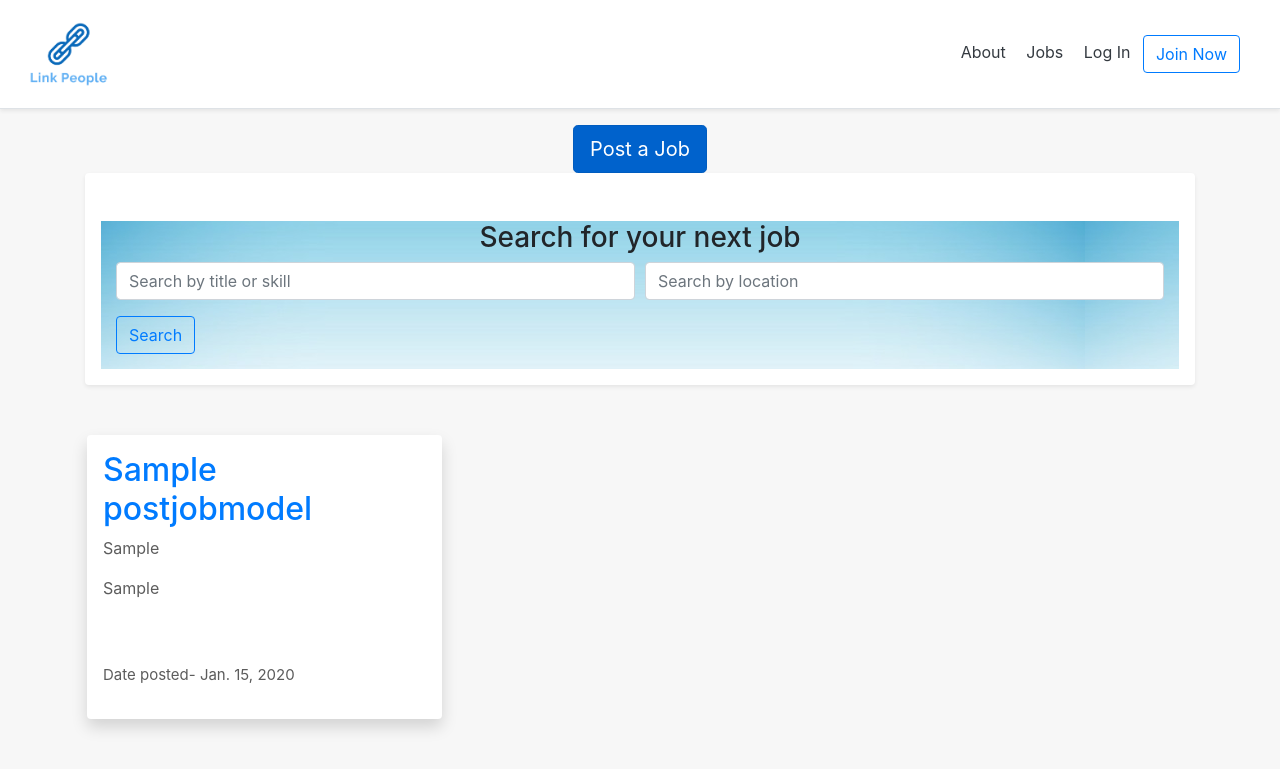
After one commit to BarunBlog/Link_People, a Django app: page /jobs/ in a window 1280 px wide. The commit adds this page. Shown: the top 769 px of the page. Run offline with Django 3.2, Linux system fonts and the light colour scheme; tables that the repository leaves empty hold one stand-in row (values such as "Sample post"); some libraries are stand-ins or nearby versions.

Commit message:
Create, List and Detail View created in jobs app

```diff
--- a/Link_people/urls.py
+++ b/Link_people/urls.py
@@ -32,6 +32,6 @@ urlpatterns = [
     path('accounts/', include('users.urls')),
     path('', include('pages.urls')),
     path('profile/', include('user_profile.urls')),
-    #path('jobs/', include('jobs.urls')),
+    path('jobs/', include('jobs.urls')),
 
 ] + static(settings.MEDIA_URL, document_root=settings.MEDIA_ROOT)
--- a/jobs/models.py
+++ b/jobs/models.py
@@ -1,8 +1,13 @@
+import uuid
 from django.db import models
+
+from django.urls import reverse
+from django.utils import timezone
 
 
 EmpType_choises = (
         ('full-time', 'Full-time'),
+        ('entry-level', 'Entry-level'),
         ('part-time', 'Part-time'),
         ('self-employed', 'Self-employed'),
         ('internship', 'Internship'),
@@ -11,12 +16,25 @@ EmpType_choises = (
 
 
 class PostJobModel(models.Model):
+    Job_id = models.UUIDField(
+        primary_key=True,
+        default=uuid.uuid4,
+        editable=False
+    )
     Job_title = models.CharField(max_length=150, blank=False)
     Company = models.CharField(max_length=150, blank=False)
     Job_location = models.CharField(max_length=250, blank=False)
     Employee_type = models.CharField(max_length=20, blank=False, choices=EmpType_choises)
 
-class PostJobPartTwoModel(models.Model):
+    Date_posted = models.DateField(default=timezone.now)
+    Is_approved = models.BooleanField(default=False)
+
     Description = models.TextField(blank=False)
     Add_skills = models.TextField(blank=False)
     Email_address = models.EmailField(blank=False)
+
+    def __str__(self):
+        return self.Job_title
+
+    def get_absolute_url(self):
+        return reverse('jobs_details', kwargs={'pk':str(self.pk)})
--- a/jobs/urls.py
+++ b/jobs/urls.py
@@ -0,0 +1,11 @@
+from django.urls import path
+
+from .views import JobListView, CreateJobView, JobsDetailView
+
+urlpatterns = [
+    path('', JobListView.as_view(), name='job_list'),
+    path('<uuid:pk>', JobsDetailView.as_view(), name='jobs_details'),
+    path('post-job/', CreateJobView.as_view(), name='post_job')
+    #path('<uuid:pk>', detailUserProfileInfo, name='user_profile_info'),
+    #path('<uuid:pk>', updateUserProfileInfo, name='update_user_profile_info'),
+]
--- a/jobs/views.py
+++ b/jobs/views.py
@@ -1,3 +1,31 @@
-from django.shortcuts import render
+from django.contrib.auth.mixins import LoginRequiredMixin
 
-# Create your views here.
+from django.views.generic import ListView, DetailView, CreateView
+
+from .models import PostJobModel
+from .forms import PostJobForm
+
+from django.contrib.messages.views import SuccessMessageMixin
+from django.urls import reverse_lazy
+
+
+class CreateJobView(LoginRequiredMixin, CreateView):
+    form_class = PostJobForm
+    template_name = 'jobs/post_job.html'
+    success_message = 'Your job post is waiting for approval'
+    success_url = reverse_lazy('job_list')
+    login_url = 'account_login'
+
+
+
+class JobListView(ListView):
+    model = PostJobModel
+    context_object_name = 'job_list'
+    template_name = 'jobs/job_list.html'
+
+
+
+class JobsDetailView(LoginRequiredMixin, DetailView):
+    model = PostJobModel
+    context_object_name = 'job_detail'
+    template_name = 'jobs/job_detail.html'
--- a/static/css/base.css
+++ b/static/css/base.css
@@ -1,3 +1,7 @@
+body{
+    background-color: rgb(247, 247, 247);
+}
+
 .container{
     position: relative;
     margin: 0 auto;
@@ -15,7 +19,7 @@ h1 {
     height: auto;
 }
 
-.content_search_jobs {
+.content_search_jobs_home {
     position: relative;
     margin: 0 auto;
     width: 100%;
@@ -24,7 +28,7 @@ h1 {
     border: 0px solid red;
 }
 
-.search_jobs {
+.search_jobs_home {
     position: relative;
     margin: 0 auto;
     height: 400px;
@@ -52,10 +56,10 @@ h1 {
 }
 
 @media (max-width:700px) {
-    .content_search_jobs{
+    .content_search_jobs_home{
         height: 820px;
     }
-    .search_jobs{
+    .search_jobs_home{
         width: 80%;
     }
     .search_jobs_img{
@@ -106,3 +110,76 @@ h1 {
     height: 200px;
     border: 0px solid blue
 }
+
+.post_search_job {
+    position: relative;
+    margin: 0 auto;
+    width: 100%;
+    height: auto;
+    text-align: center;
+    border: 0px solid blue;
+}
+
+
+.search_job_job_list {
+    position: relative;
+    margin: 0 auto;
+    width: 100%;
+    margin-top: 32px;
+    height: auto;
+    background-image: url('../images/div_back.jpg');
+    text-align: left;
+
+}
+
+.post-job {
+    position: relative;
+    margin: 0 auto;
+    width: 100%;
+    height: auto;
+
+    text-align: center;
+}
+
+.post-job-form{
+    position: relative;
+    margin: 0 auto;
+    width: 60%;
+    height: auto;
+    text-align: left;
+    margin-bottom: 30px;
+}
+
+
+.job-detail-left {
+    position: relative;
+    margin: 0 auto;
+    width: 80%;
+    height: auto;
+    margin-bottom: 30px;
+    float: left;
+    border: 0px solid black;
+}
+
+.job-detail-right {
+    position: relative;
+    margin: 0 auto;
+    width: 20%;
+    height: auto;
+    margin-bottom: 30px;
+    float: left;
+    border: 0px solid black;
+}
+
+.job-list {
+    position: relative;
+    margin: 0 auto;
+    width: 32%;
+    height: auto;
+    margin-bottom: 20px;
+    margin-top: 2px;
+    margin-left: 2px;
+    margin-right: 2px;
+    float: left;
+    border: 0px solid black;
+}
--- a/templates/_base.html
+++ b/templates/_base.html
@@ -26,7 +26,9 @@
 
                 <nav class="my-2 my-md-0 mr-md-3">
                     <a class="p-2 text-dark" href="{% url 'about' %}">About</a>
+                    <a class="p-2 text-dark" href="{% url 'job_list' %}">Jobs</a>
                     {% if user.is_authenticated %}
+
                         <a class="p-2 text-dark" href="{% url 'get_user_model_id' %}">Profile</a>
                         <a class="p-2 text-dark" href="{% url 'account_logout' %}">Log Out</a>
                     {% else %}
--- a/templates/home.html
+++ b/templates/home.html
@@ -11,9 +11,9 @@
     {% else %}
         <h1>Find Your Jobs.</h1>
 
-        <div class="content_search_jobs">
+        <div class="content_search_jobs_home">
 
-            <div class="search_jobs">
+            <div class="search_jobs_home">
 
                 <form action="#" method="get">
 
--- /dev/null
+++ b/templates/jobs/job_list.html
@@ -0,0 +1,43 @@
+{% extends '_base.html' %}
+
+{% block title %} Jobs {% endblock %}
+
+{% block content %}
+    <div class="post_search_job">
+        <a href="{% url 'post_job' %}" class="btn btn-primary btn-lg active" role="button" aria-pressed="true">Post a Job</a>
+
+        <div class="shadow-sm p-3 mb-5 bg-white rounded">
+            <div class="search_job_job_list">
+                <h3 style="text-align: center;">Search for your next job</h3>
+                <form>
+                    <div class="form-row" style="margin-left: 10px; margin-right: 10px;">
+                        <div class="form-group col-md-6">
+                            <input type="text" class="form-control" placeholder="Search by title or skill">
+                        </div>
+                        <div class="form-group col-md-6">
+                            <input type="text" class="form-control" placeholder="Search by location">
+                        </div>
+
+                    </div>
+                    <button style="margin-left: 15px; margin-bottom: 15px;" type="submit" class="btn btn-outline-primary">Search</button>
+                </form>
+            </div>
+        </div>
+
+
+    </div>
+
+
+    {% for job in job_list %}
+        <div class="job-list">
+            <div class="shadow p-3 mb-5 bg-white rounded">
+                <h2><a href="{{ job.get_absolute_url }}">{{ job.Job_title }}</a></h2>
+                <p style="color: rgb(92, 92, 92);font-size: 16px;">{{ job.Company }}</p>
+                <p style="color: rgb(92, 92, 92);font-size: 16px;">{{ job.Job_location }}</p>
+                <br><br>
+                <p style="color: rgb(92, 92, 92);font-size: 15px;">Date posted- {{ job.Date_posted }}</p>
+
+            </div>
+        </div>
+    {% endfor %}
+{% endblock %}
```
Also changed, not shown: jobs/admin.py (+4 -3 lines), jobs/forms.py (+7 -8 lines), templates/jobs/job_detail.html (added, +41 -0 lines), templates/jobs/post_job.html (added, +24 -0 lines), jobs/migrations/0001_initial.py, jobs/migrations/0002_remove_postjobmodel_is_active.py (added), static/images/div_back.jpg (added).
